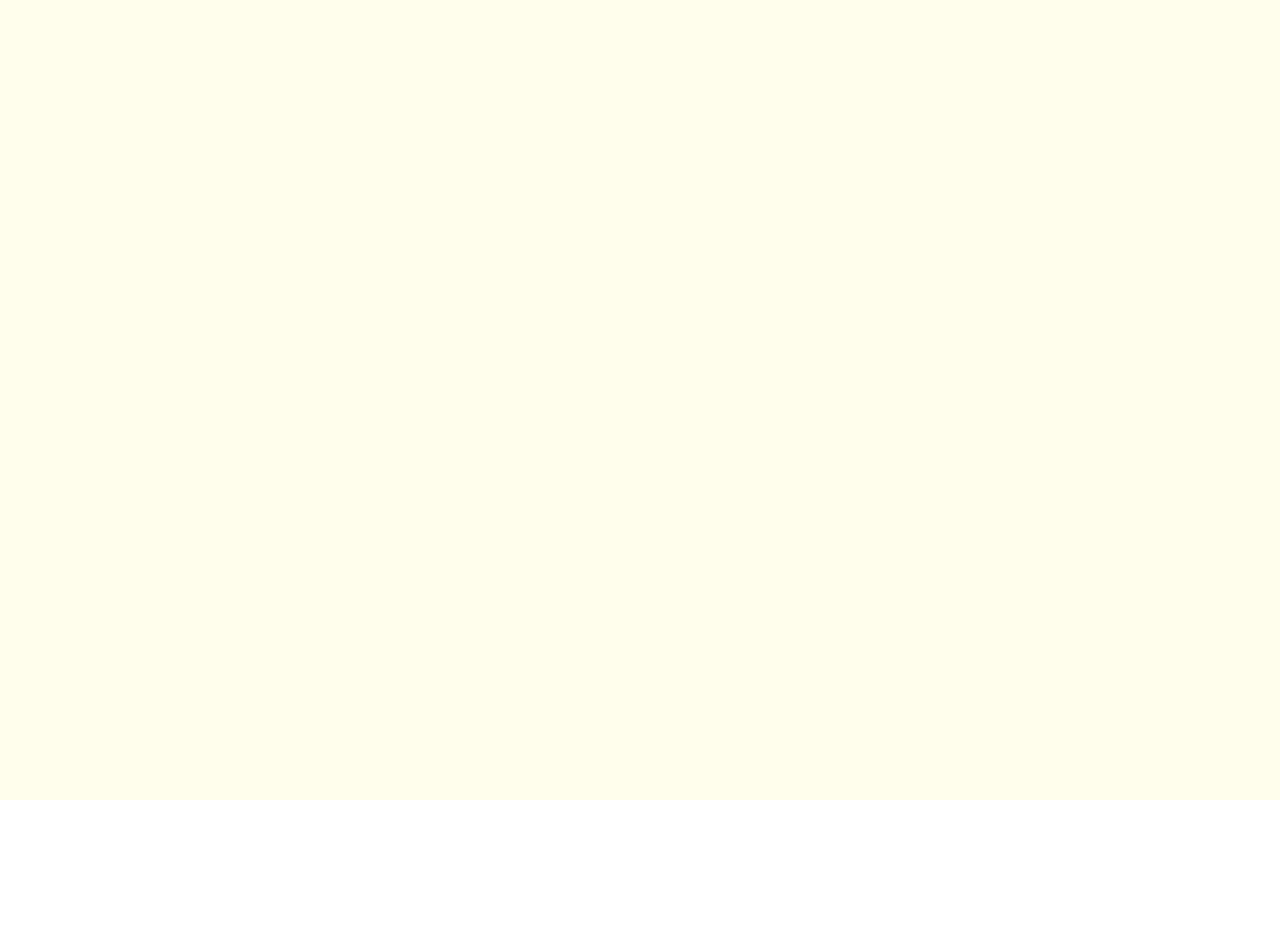
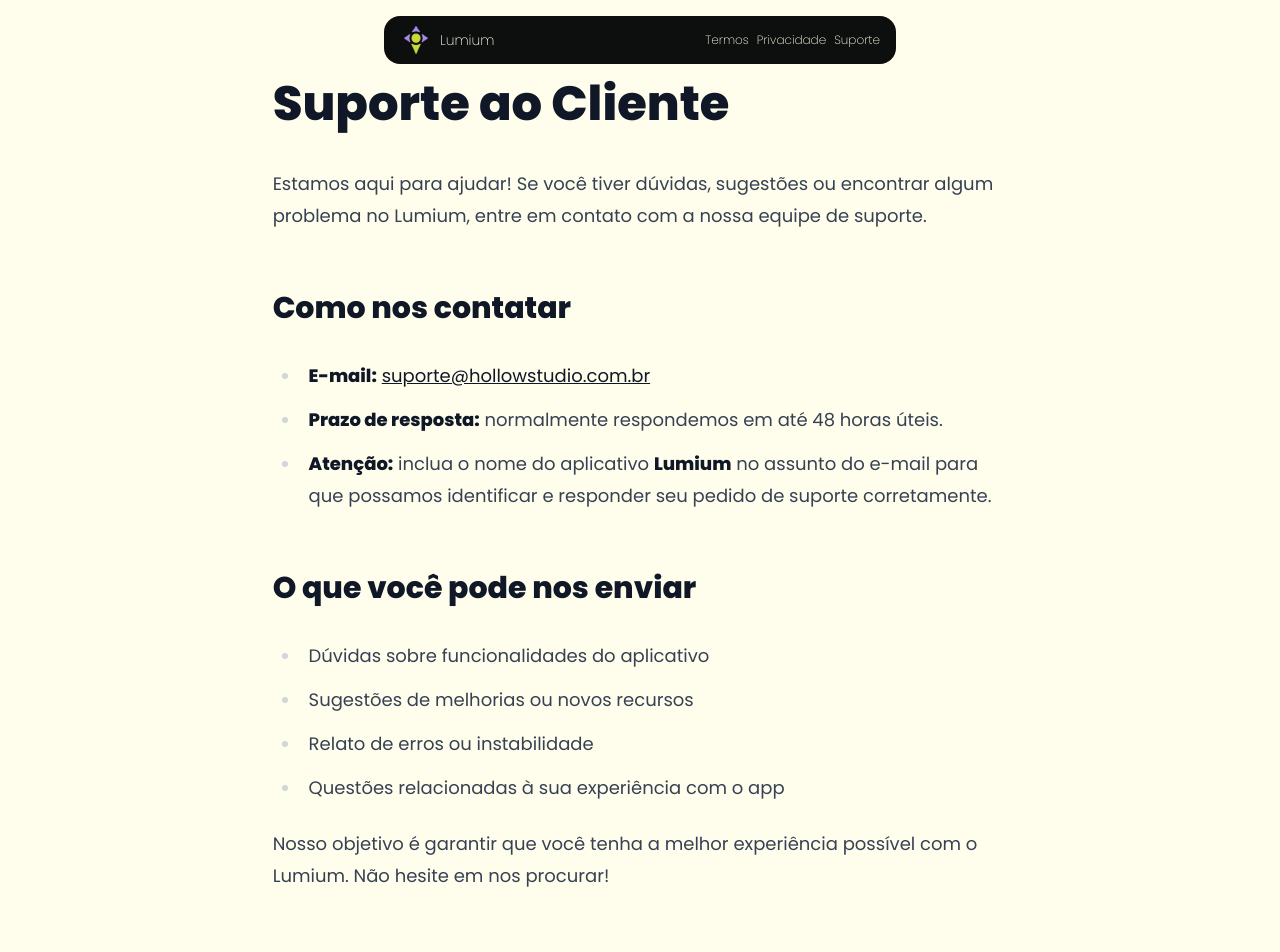
Before and after one commit to leonardo-a/lumium-web, a React (Vite) app: page /suporte in a window 1280 px wide. Before the commit this address had no page. Shown: the top 952 px of the page. Before the commit the page ends 800 px from the top, so only its background shows below. Built offline with nearby package versions, Linux system fonts and the light colour scheme.

Commit message:
feat: add support page

```diff
--- a/src/app.tsx
+++ b/src/app.tsx
@@ -2,17 +2,17 @@ import { Route, Routes } from 'react-router'
 
 import { Home } from './pages/home'
 import { Privacy } from './pages/privacy'
+import { Support } from './pages/support'
 import { Terms } from './pages/terms'
 
 export function App() {
   return (
-    <div
-      className="flex flex-col min-h-dvh bg-background"
-    >
+    <div className="flex flex-col min-h-dvh bg-background">
       <Routes>
         <Route path="/" element={<Home />} />
         <Route path="/privacidade" element={<Privacy />} />
         <Route path="/termos" element={<Terms />} />
+        <Route path="/suporte" element={<Support />} />
       </Routes>
     </div>
   )
--- a/src/components/partials/footer.tsx
+++ b/src/components/partials/footer.tsx
@@ -11,9 +11,9 @@ export function Footer() {
           <a href="/privacidade" className='hover:underline'>
             Privacidade
           </a>
-          {/* <a href="/suporte" className='hover:underline'>
-            Ajuda
-          </a> */}
+          <a href="/suporte" className='hover:underline'>
+            Suporte
+          </a>
         </nav>
       </div>
     </footer>
--- a/src/components/partials/header.tsx
+++ b/src/components/partials/header.tsx
@@ -18,9 +18,9 @@ export function Header() {
         <a href="/privacidade" className='text-xs text-background font-extralight hover:underline'>
           Privacidade
         </a>
-        {/* <a href="/suporte" className='text-xs text-background font-extralight hover:underline'>
-          Ajuda
-        </a> */}
+        <a href="/suporte" className='text-xs text-background font-extralight hover:underline'>
+          Suporte
+        </a>
       </div>
     </div>
   )
--- /dev/null
+++ b/src/pages/support.tsx
@@ -0,0 +1,39 @@
+import ReactMarkdown from 'react-markdown'
+
+import { Footer } from '../components/partials/footer'
+import { Header } from '../components/partials/header'
+
+const content = `
+# Suporte ao Cliente
+
+Estamos aqui para ajudar! Se você tiver dúvidas, sugestões ou encontrar algum problema no Lumium, entre em contato com a nossa equipe de suporte.
+
+## Como nos contatar
+
+- **E-mail:** [suporte@hollowstudio.com.br](mailto:suporte@hollowstudio.com.br)
+- **Prazo de resposta:** normalmente respondemos em até 48 horas úteis.
+- **Atenção:** inclua o nome do aplicativo **Lumium** no assunto do e-mail para que possamos identificar e responder seu pedido de suporte corretamente.
+
+## O que você pode nos enviar
+
+- Dúvidas sobre funcionalidades do aplicativo
+- Sugestões de melhorias ou novos recursos
+- Relato de erros ou instabilidade
+- Questões relacionadas à sua experiência com o app
+
+Nosso objetivo é garantir que você tenha a melhor experiência possível com o Lumium. Não hesite em nos procurar!
+`
+
+export function Support() {
+  return (
+    <div className="flex flex-col min-h-dvh max-w-screen overflow-hidden">
+      <Header />
+      <main className="my-20 flex-1 px-4">
+        <article className="prose lg:prose-lg mx-auto">
+          <ReactMarkdown>{content}</ReactMarkdown>
+        </article>
+      </main>
+      <Footer />
+    </div>
+  )
+}
```
